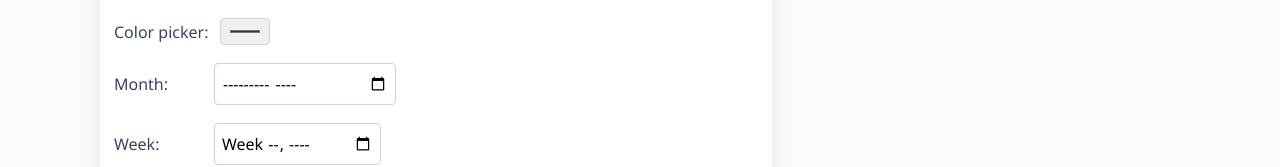
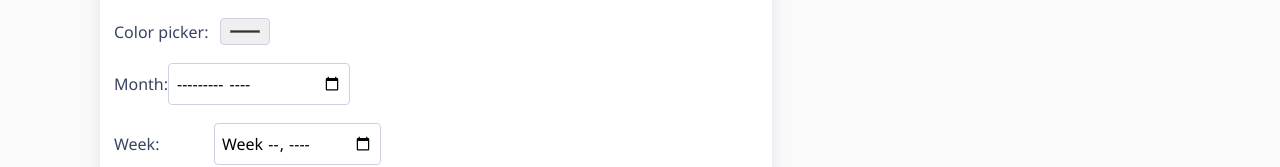
Before and after one commit to pb-06/forms-13a, a React (Vite) app in the folder react-app/: page / in a window 1280 px wide. Both pictures are taken after a click on the button "Advanced". Shown: the part 286-453 px from the top of the page. Built offline with nearby package versions, Linux system fonts and the light colour scheme.

Commit message:
Implement MonthPicker

```diff
--- /dev/null
+++ b/react-app/src/components/MonthPicker/MonthPicker.jsx
@@ -0,0 +1,24 @@
+import React from "react";
+
+export default class MonthPicker extends React.Component {
+    state = {
+        month: 0
+    }
+
+    handleMonthChange = e => {
+        const month = e.target.value; // "2025-07"
+        this.props.onMonthChange(month);
+        this.setState({ month });
+    }
+
+    render() {
+        return (
+            <>
+                <div>
+                    <label htmlFor="adv-month">Month:</label>
+                    <input type="month" id="adv-month" name="adv-month" onChange={this.handleMonthChange} />
+                </div>
+            </>
+        )
+    }
+}
--- a/react-app/src/pages/AdvancedPage.jsx
+++ b/react-app/src/pages/AdvancedPage.jsx
@@ -3,6 +3,7 @@ import InputField from "../components/InputField/InputField";
 import RadioGroup from "../components/RadioGroup/RadioGroup";
 import Checkbox from "../components/Checkbox/Checkbox";
 import ColorPicker from "../components/ColorPicker/ColorPicker";
+import MonthPicker from "../components/MonthPicker/MonthPicker";
 
 export default class AdvancedPage extends React.Component {
     state = {
@@ -39,6 +40,8 @@ export default class AdvancedPage extends React.Component {
     }
 
     handleColorPick = color => this.setState({ color });
+
+    handleMonthChange = month => this.setState({ month });
 
     getRadioGroup = () => <div className="radio-group">
         <input type="radio" id="adv-radio1" name="adv-radio" value="A" /><label htmlFor="adv-radio1">A</label>
@@ -98,8 +101,7 @@ export default class AdvancedPage extends React.Component {
                         <ColorPicker onColorPick={this.handleColorPick}></ColorPicker>
                     </div>
                     <div className="form-row">
-                        <label htmlFor="adv-month">Month:</label>
-                        <input type="month" id="adv-month" name="adv-month" />
+                        <MonthPicker onMonthChange={this.handleMonthChange}></MonthPicker>
                     </div>
                     <div className="form-row">
                         <label htmlFor="adv-week">Week:</label>
```
